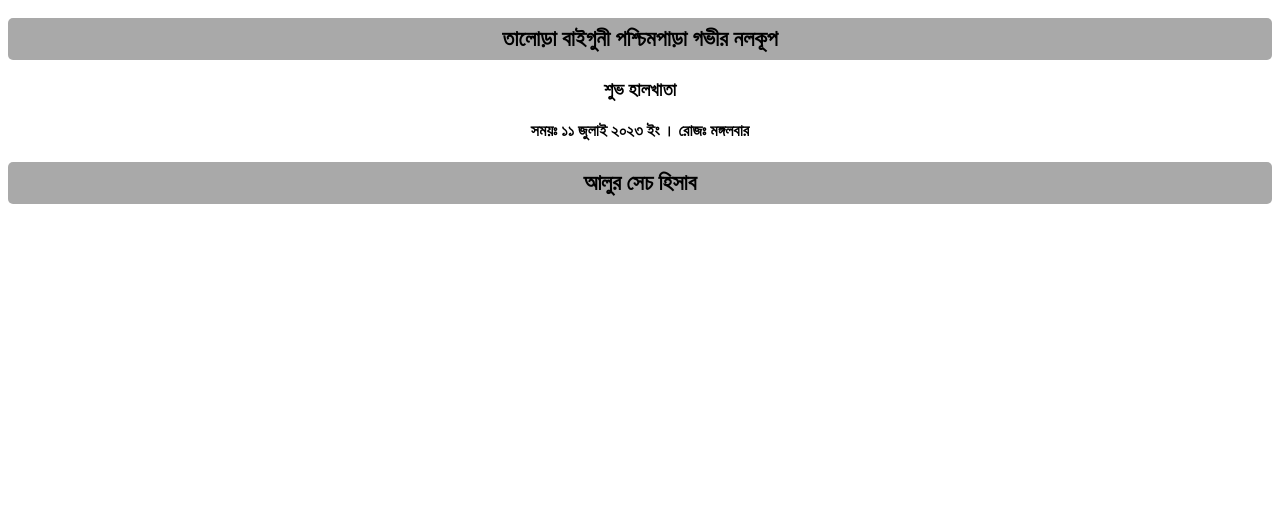
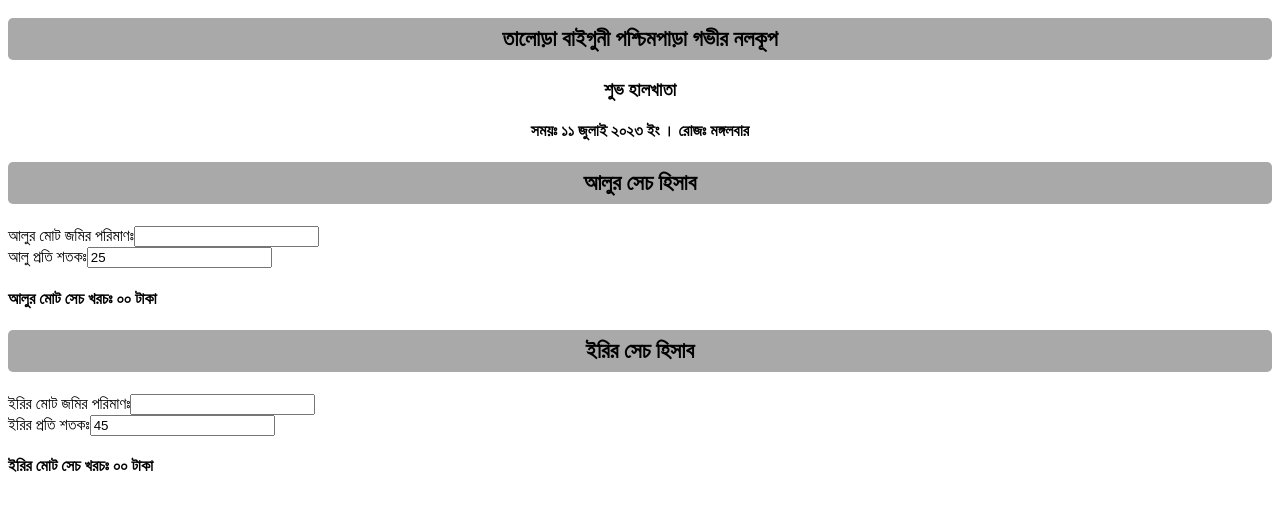
Before and after one commit to iamsadikrahman/deep-tubewell, a Vue app: page / in a window 1280 px wide. Shown: the top 510 px of the page. Built offline with nearby package versions, Linux system fonts and the light colour scheme; the HTML template or start-up script is replaced by a standard one.

Commit message:
paddy-potato section just added

```diff
--- a/src/components/pages/HomePage.vue
+++ b/src/components/pages/HomePage.vue
@@ -11,9 +11,33 @@
   <main>
     <section id="potato">
         <h3 class="title">আলুর সেচ হিসাব</h3>
-        <div>
+        <div class="season-calculation">
+
+          <label for="potato-field">আলুর মোট জমির পরিমাণঃ</label>
+          <input type="text" name="potato-field">
+          <br>
+          <label for="potato-per-unit-cost">আলু প্রতি শতকঃ</label>
+          <input type="text" name="potato-per-unit-cost" value="25">
+
+          <br>
+          <h4 class="potato-total-cost">আলুর মোট সেচ খরচঃ ০০ টাকা</h4>
 
         </div>
+    </section>
+    <section id="paddy">
+      <h3 class="title">ইরির সেচ হিসাব</h3>
+      <div class="season-calculation">
+
+        <label for="paddy-field">ইরির মোট জমির পরিমাণঃ</label>
+        <input type="text" name="paddy-field">
+        <br>
+        <label for="paddy-per-unit-cost">ইরির প্রতি শতকঃ</label>
+        <input type="text" name="paddy-per-unit-cost" value="45">
+
+        <br>
+        <h4 class="paddy-total-cost">ইরির মোট সেচ খরচঃ ০০ টাকা</h4>
+
+      </div>
     </section>
   </main>
 </template>
@@ -36,4 +60,6 @@
   text-align: center;
 }
 
+
+
 </style>
```
